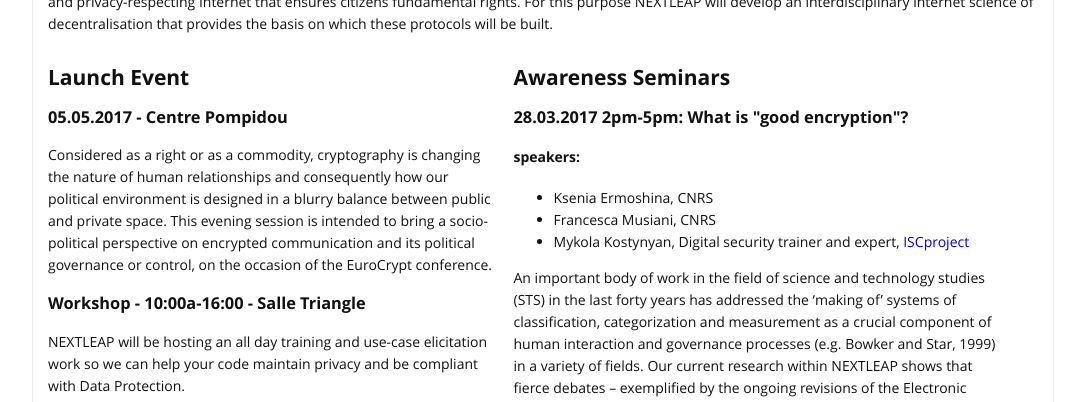
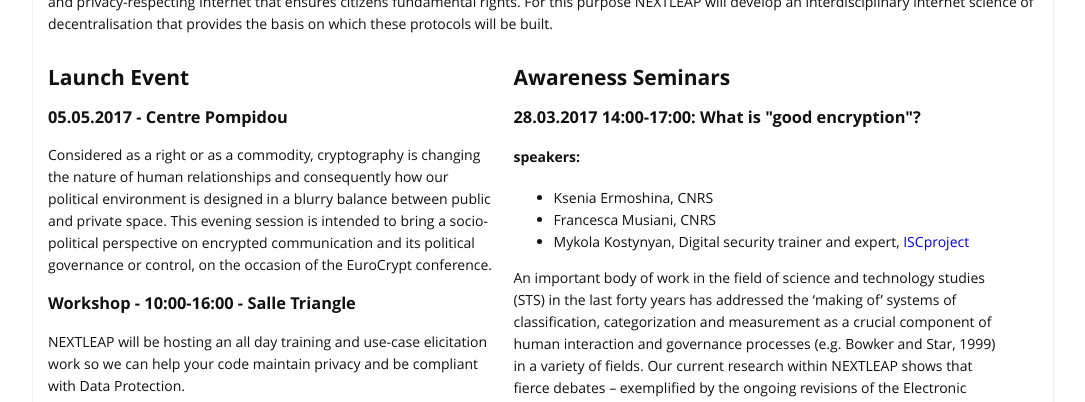
Before and after one commit to nextleap-project/nextleap-website, a Jekyll site: the page built from index.html, in a window 1280 px wide and 900 px high. Shown: the part 224-626 px from the top of the window, without its empty margins (97-1182 px from the left). Built offline with Jekyll 4.4.1, drawn with Linux system fonts in a browser that asks for light colours.

Commit message:
time format consistency

```diff
--- a/index.html
+++ b/index.html
@@ -14,7 +14,7 @@ body_notitle: true
 
 	<p>Considered as a right or as a commodity, cryptography is changing the nature of human relationships and consequently how our political environment is designed in a blurry balance between public and private space. This evening session is intended to bring a socio-political perspective on encrypted communication and its political governance or control, on the occasion of the EuroCrypt conference.</p>
 
-	<h3>Workshop - 10:00a-16:00 - Salle Triangle</h3>
+	<h3>Workshop - 10:00-16:00 - Salle Triangle</h3>
 
 	<p>NEXTLEAP will be hosting an all day training and use-case elicitation work so we can help your code maintain privacy and be compliant with Data Protection.</p>
 
@@ -30,7 +30,7 @@ body_notitle: true
 
 	<h2>Awareness Seminars</h2>
 
-	<h3>28.03.2017 2pm-5pm: What is "good encryption"?</h3>
+	<h3>28.03.2017 14:00-17:00: What is "good encryption"?</h3>
 
 	<h4>speakers:</h4>
 
```
